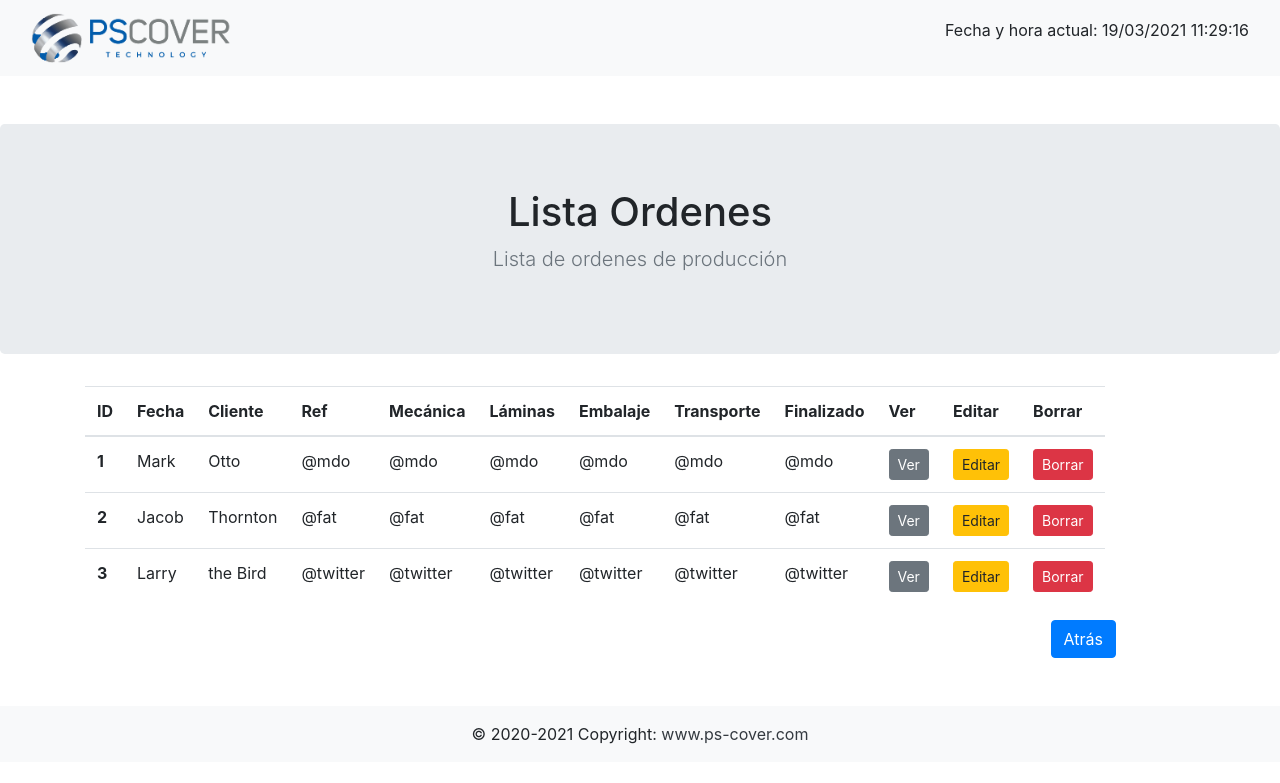
After one commit to santiagosl/produccion, a PHP site: template templates/lista_ordenes.html.twig in a window 1280 px wide. The commit adds this page. Shown: the top 783 px of the page. Run offline with PHP 8.4, Linux system fonts and the light colour scheme; the template is opened without the code that fills it, so the values that code supplies are empty; some libraries are stand-ins or nearby versions.

Commit message:
Lista ordenes acabada

```diff
--- /dev/null
+++ b/templates/lista_ordenes.html.twig
@@ -0,0 +1,95 @@
+{% extends 'base.html.twig' %}
+
+{% block title %}Resumen{% endblock %}
+
+{% block body %}
+
+  <main role="main">
+
+      <section class="jumbotron text-center">
+        <div class="container">
+          <h1 class="jumbotron-heading">Lista Ordenes</h1>
+          <p class="lead text-muted">Lista de ordenes de producción</p>
+         </div>
+      </section>
+
+
+    <div class="container w-60">
+        <table class="table table-responsive">
+
+          <thead>
+            <tr>
+              <th scope="col">ID</th>
+              <th scope="col">Fecha</th>
+              <th scope="col">Cliente</th>
+              <th scope="col">Ref</th>
+              <th scope="col">Mecánica</th>
+              <th scope="col">Láminas</th>
+              <th scope="col">Embalaje</th>
+              <th scope="col">Transporte</th>
+              <th scope="col">Finalizado</th>
+              <th scope="col">Ver</th>
+              <th scope="col">Editar</th>
+              <th scope="col">Borrar</th>
+            </tr>
+          </thead>
+          <tbody>
+            <tr>
+              <th scope="row">1</th>
+              <td>Mark</td>
+              <td>Otto</td>
+              <td>@mdo</td>
+              <td>@mdo</td>
+              <td>@mdo</td>
+              <td>@mdo</td>
+              <td>@mdo</td>
+              <td>@mdo</td>
+              <td><button type="button" class="btn btn-secondary btn-sm">Ver</button></td>
+              <td><button type="button" class="btn btn-warning btn-sm">Editar</button></td>
+              <td><a class="btn btn-danger btn-sm btn-block"  href="#" >Borrar</a> </td>
+            </tr>
+            <tr>
+              <th scope="row">2</th>
+              <td>Jacob</td>
+              <td>Thornton</td>
+              <td>@fat</td>
+              <td>@fat</td>
+              <td>@fat</td>
+              <td>@fat</td>
+              <td>@fat</td>
+              <td>@fat</td>
+              <td><button type="button" class="btn btn-secondary btn-sm">Ver</button></td>
+              <td><button type="button" class="btn btn-warning btn-sm">Editar</button></td>
+              <td><a class="btn btn-danger btn-sm btn-block"  href="#" >Borrar</a> </td>
+            </tr>
+            <tr>
+              <th scope="row">3</th>
+              <td>Larry</td>
+              <td>the Bird</td>
+              <td>@twitter</td>
+              <td>@twitter</td>
+              <td>@twitter</td>
+              <td>@twitter</td>
+              <td>@twitter</td>
+              <td>@twitter</td>
+              <td><button type="button" class="btn btn-secondary btn-sm ">Ver</button></td>
+              <td><button type="button" class="btn btn-warning btn-sm">Editar</button></td>
+              <td><a class="btn btn-danger btn-sm btn-block"  href="#" >Borrar</a> </td>
+            </tr>
+          </tbody>
+        </table>
+
+
+          {# BOTON ATRAS #}
+          <div class="container mb-5">
+              <div class="nav justify-content-end mr-5">
+                  <a class="btn btn-primary mr-3"  href="{{ path('resumen')}}" >Atrás</a>
+              </div>
+          </div>
+
+      </div>
+  </main>
+
+
+
+{% endblock %}
```
Also changed, not shown: src/Controller/ListaOrdenesController.php (added, +19 -0 lines), src/Controller/ProduccionController.php (+16 -3 lines), templates/produccion.html.twig (+18 -23 lines), templates/resumen.html.twig (+9 -4 lines).
